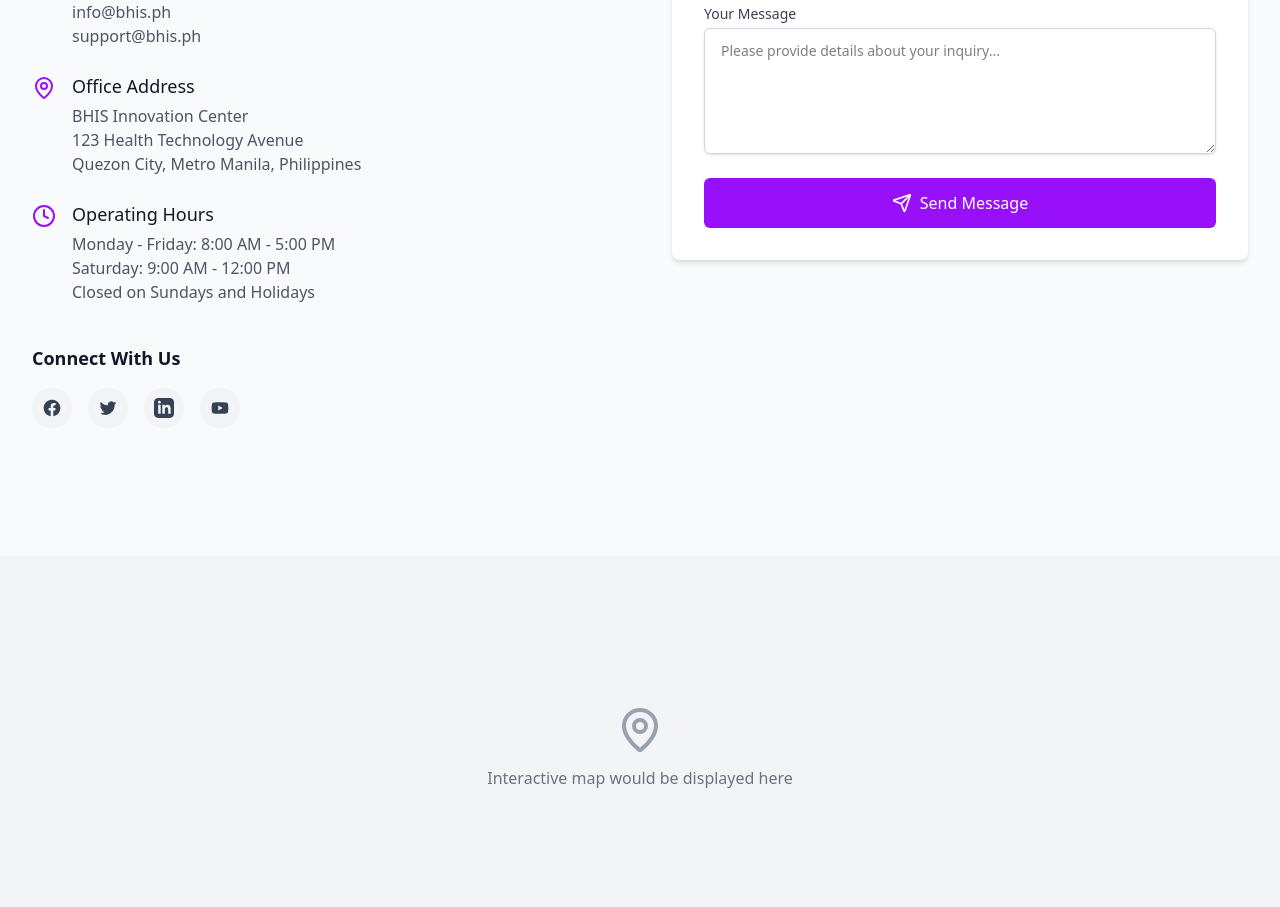
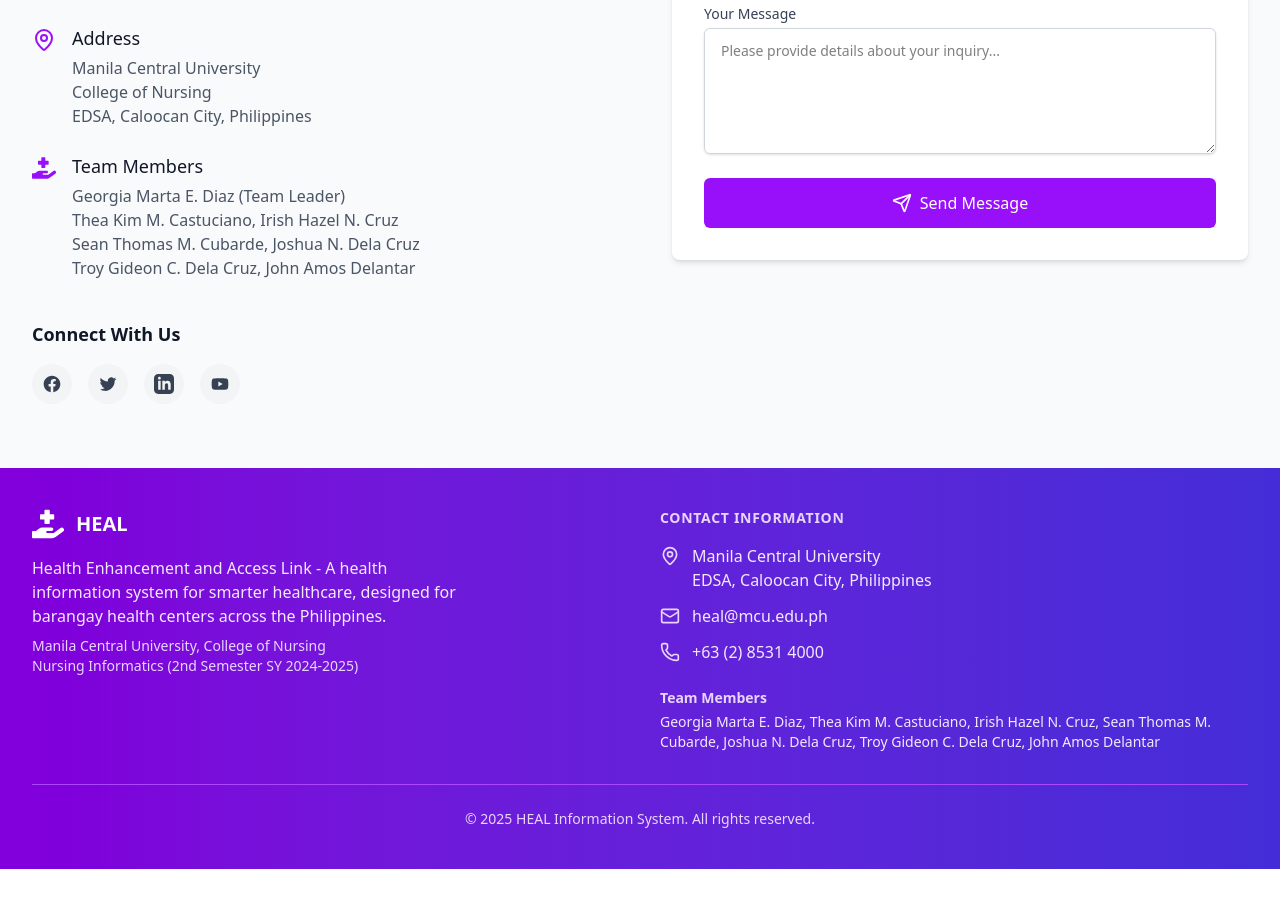
Before and after one commit to kynth65/NurseInfo, a React (Vite) app in the folder react/: page /contact in a window 1280 px wide. Shown: the part 613-1520 px from the top of the page. After the commit the page ends 1482 px from the top, so only its background shows below. Built offline with nearby package versions, Linux system fonts and the light colour scheme; no server answers.

Commit message:
add navbar

```diff
--- /dev/null
+++ b/react/src/components/Footer.jsx
@@ -0,0 +1,89 @@
+import React from "react";
+import { Mail, Phone, MapPin } from "lucide-react";
+import { FaHandHoldingMedical } from "react-icons/fa";
+
+export default function Footer() {
+    const currentYear = new Date().getFullYear();
+
+    return (
+        <footer className="bg-gradient-to-r from-purple-700 to-indigo-700 relative overflow-hidden">
+            <div className="max-w-screen-xl mx-auto px-4 sm:px-6 lg:px-8 py-10 relative">
+                <div className="grid grid-cols-1 md:grid-cols-2 gap-10">
+                    {/* Column 1: Logo and description */}
+                    <div>
+                        <div className="flex items-center">
+                            <FaHandHoldingMedical className="w-8 h-8 text-white" />
+                            <h3 className="ml-3 text-xl font-bold text-white">
+                                HEAL
+                            </h3>
+                        </div>
+                        <p className="mt-4 text-base text-purple-100 max-w-md">
+                            Health Enhancement and Access Link - A health
+                            information system for smarter healthcare, designed
+                            for barangay health centers across the Philippines.
+                        </p>
+                        <p className="mt-2 text-sm text-purple-200">
+                            Manila Central University, College of Nursing
+                            <br />
+                            Nursing Informatics (2nd Semester SY 2024-2025)
+                        </p>
+                    </div>
+
+                    {/* Column 2: Contact */}
+                    <div>
+                        <h3 className="text-sm font-semibold text-purple-200 tracking-wider uppercase">
+                            Contact Information
+                        </h3>
+                        <ul className="mt-4 space-y-3">
+                            <li className="flex items-start">
+                                <MapPin className="h-5 w-5 text-purple-200 mt-0.5 flex-shrink-0" />
+                                <span className="ml-3 text-purple-100">
+                                    Manila Central University
+                                    <br />
+                                    EDSA, Caloocan City, Philippines
+                                </span>
+                            </li>
+                            <li className="flex items-center">
+                                <Mail className="h-5 w-5 text-purple-200 flex-shrink-0" />
+                                <a
+                                    href="mailto:heal@mcu.edu.ph"
+                                    className="ml-3 text-purple-100 hover:text-white transition duration-150 ease-in-out"
+                                >
+                                    heal@mcu.edu.ph
+                                </a>
+                            </li>
+                            <li className="flex items-center">
+                                <Phone className="h-5 w-5 text-purple-200 flex-shrink-0" />
+                                <span className="ml-3 text-purple-100">
+                                    +63 (2) 8531 4000
+                                </span>
+                            </li>
+                        </ul>
+
+                        <div className="mt-6">
+                            <p className="text-sm font-semibold text-purple-200">
+                                Team Members
+                            </p>
+                            <p className="text-sm text-purple-100 mt-1">
+                                Georgia Marta E. Diaz, Thea Kim M. Castuciano,
+                                Irish Hazel N. Cruz, Sean Thomas M. Cubarde,
+                                Joshua N. Dela Cruz, Troy Gideon C. Dela Cruz,
+                                John Amos Delantar
+                            </p>
+                        </div>
+                    </div>
+                </div>
+
+                {/* Divider */}
+                <div className="mt-8 border-t border-purple-500 pt-6">
+                    <div className="text-center">
+                        <p className="text-sm text-purple-200">
+                            &copy; {currentYear} HEAL Information System. All
+                            rights reserved.
+                        </p>
+                    </div>
+                </div>
+            </div>
+        </footer>
+    );
+}
--- a/react/src/components/Navbar.jsx
+++ b/react/src/components/Navbar.jsx
@@ -1,6 +1,7 @@
 import React, { useState } from "react";
 import { Link } from "react-router-dom";
-import { Menu, X, Moon, Sun, Heart } from "lucide-react";
+import { Menu, X, Moon, Sun } from "lucide-react";
+import { FaHandHoldingMedical } from "react-icons/fa";
 
 export default function Navbar() {
     const [isOpen, setIsOpen] = useState(false);
@@ -24,7 +25,7 @@
                             to="/"
                             className="flex-shrink-0 flex items-center"
                         >
-                            <Heart className="h-8 w-8 text-purple-600" />
+                            <FaHandHoldingMedical className="h-8 w-8 text-purple-600" />
                             <span className="ml-2 text-xl font-bold text-gray-800">
                                 HEAL
                             </span>
--- a/react/src/components/Services.jsx
+++ b/react/src/components/Services.jsx
@@ -11,6 +11,8 @@
 } from "lucide-react";
 
 import Navbar from "./Navbar";
+import Footer from "./Footer";
+
 export default function Services() {
     return (
         <>
@@ -279,6 +281,7 @@
                     </div> */}
                 </div>
             </div>
+            <Footer />
         </>
     );
 }
--- a/react/src/pages/Contact.jsx
+++ b/react/src/pages/Contact.jsx
@@ -1,14 +1,15 @@
 import React, { useState } from "react";
 import Navbar from "../components/Navbar";
+import Footer from "../components/Footer";
 import {
     Phone,
     Mail,
     MapPin,
-    Clock,
     Send,
     CheckCircle,
     AlertCircle,
 } from "lucide-react";
+import { FaHandHoldingMedical } from "react-icons/fa";
 
 export default function Contact() {
     const [formData, setFormData] = useState({
@@ -49,7 +50,7 @@
                         Contact Us
                     </h1>
                     <p className="mt-4 max-w-2xl mx-auto text-xl text-purple-100">
-                        Have questions about BHIS? We're here to help.
+                        Have questions about HEAL? We're here to help.
                     </p>
                 </div>
             </div>
@@ -63,8 +64,8 @@
                         </h2>
                         <p className="text-gray-600 mb-8">
                             Our team is ready to answer your questions about
-                            implementing the Barangay Health Information System
-                            in your community.
+                            implementing the Health Enhancement and Access Link
+                            (HEAL) in your barangay health center.
                         </p>
 
                         <div className="space-y-6">
@@ -73,10 +74,7 @@
                                     <Phone className="h-6 w-6 text-purple-600" />
                                 }
                                 title="Phone"
-                                content={[
-                                    "+63 (2) 8123 4567",
-                                    "+63 917 123 4567 (Mobile)",
-                                ]}
+                                content={["+63 (2) 8531 4000"]}
                             />
 
                             <ContactItem
@@ -84,30 +82,31 @@
                                     <Mail className="h-6 w-6 text-purple-600" />
                                 }
                                 title="Email"
-                                content={["info@bhis.ph", "support@bhis.ph"]}
+                                content={["heal@mcu.edu.ph"]}
                             />
 
                             <ContactItem
                                 icon={
                                     <MapPin className="h-6 w-6 text-purple-600" />
                                 }
-                                title="Office Address"
+                                title="Address"
                                 content={[
-                                    "BHIS Innovation Center",
-                                    "123 Health Technology Avenue",
-                                    "Quezon City, Metro Manila, Philippines",
+                                    "Manila Central University",
+                                    "College of Nursing",
+                                    "EDSA, Caloocan City, Philippines",
                                 ]}
                             />
 
                             <ContactItem
                                 icon={
-                                    <Clock className="h-6 w-6 text-purple-600" />
+                                    <FaHandHoldingMedical className="h-6 w-6 text-purple-600" />
                                 }
-                                title="Operating Hours"
+                                title="Team Members"
                                 content={[
-                                    "Monday - Friday: 8:00 AM - 5:00 PM",
-                                    "Saturday: 9:00 AM - 12:00 PM",
-                                    "Closed on Sundays and Holidays",
+                                    "Georgia Marta E. Diaz (Team Leader)",
+                                    "Thea Kim M. Castuciano, Irish Hazel N. Cruz",
+                                    "Sean Thomas M. Cubarde, Joshua N. Dela Cruz",
+                                    "Troy Gideon C. Dela Cruz, John Amos Delantar",
                                 ]}
                             />
                         </div>
@@ -287,17 +286,7 @@
                 </div>
             </div>
 
-            {/* Map Section */}
-            <div className="w-full h-96 bg-gray-200 mt-16">
-                <div className="w-full h-full flex items-center justify-center bg-gray-100">
-                    <div className="text-center">
-                        <MapPin className="h-12 w-12 text-gray-400 mx-auto mb-3" />
-                        <p className="text-gray-500">
-                            Interactive map would be displayed here
-                        </p>
-                    </div>
-                </div>
-            </div>
+            <Footer />
         </div>
     );
 }
--- a/react/src/pages/Homepage.jsx
+++ b/react/src/pages/Homepage.jsx
@@ -2,6 +2,7 @@
 
 import Navbar from "../components/Navbar";
 import Hero from "../components/Hero";
+import Footer from "../components/Footer";
 
 export default function Homepage() {
     return (
@@ -9,6 +10,7 @@
             <div>
                 <Navbar />
                 <Hero />
+                <Footer />
             </div>
         </>
     );
```
Also changed, not shown: react/src/pages/About.jsx (+8 -23 lines).
